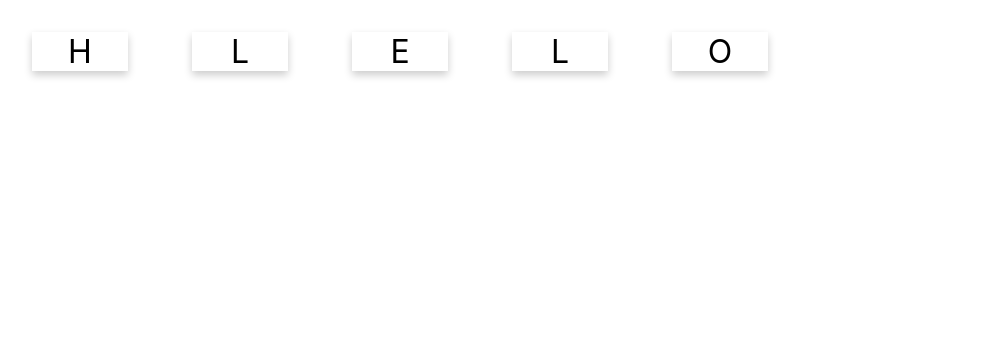
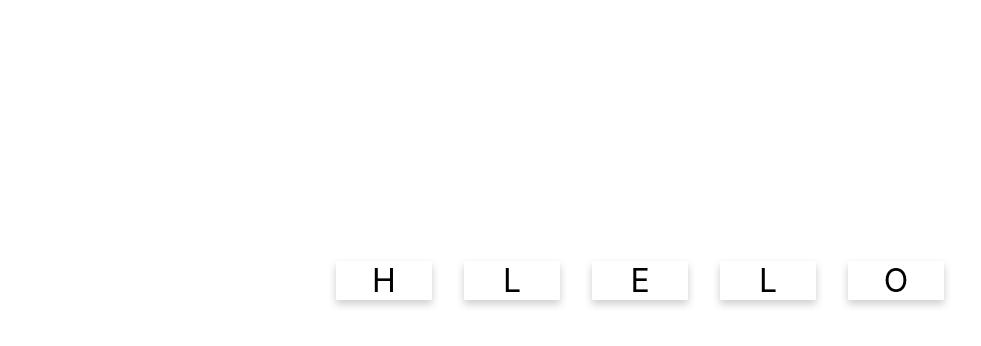
Before and after one commit to 6310110219/lab3SA03-React, a React (Create React App) app: page / in a window 1280 px wide. Shown: the top 346 px of the page, without its empty margins (0-981 px from the left). Built offline with nearby package versions, Linux system fonts and the light colour scheme.

Commit message:
set text center

```diff
--- a/src/App.css
+++ b/src/App.css
@@ -43,7 +43,7 @@
   width: 3em;
   font-size: 2em;
   box-shadow: 0 4px 8px 0 rgba(0,0,0,0.2);
-  margin: 1em;
+  margin: 0.5em;
   user-select: none;
  }
 
@@ -51,3 +51,12 @@
   color: red;
   background: pink;
  }
+
+ .parent {
+  text-align: center;
+  align-items: center;
+  position: absolute;
+  top: 35%;
+  left: 50%;
+  transform: translate(-50%, -50%);
+}
--- a/src/App.js
+++ b/src/App.js
@@ -6,9 +6,12 @@ import WordCard from './WordCard';
 const word = "Hello";
 function App() {
    return (
-      <div>
-         <WordCard value={word}/>
+      <div class="parent">
+         <div>
+            <WordCard value={word}/>
+         </div>
       </div>
+
  );
 }
 
```
Also changed, not shown: src/CharacterCard.js (line endings or trailing spaces).
